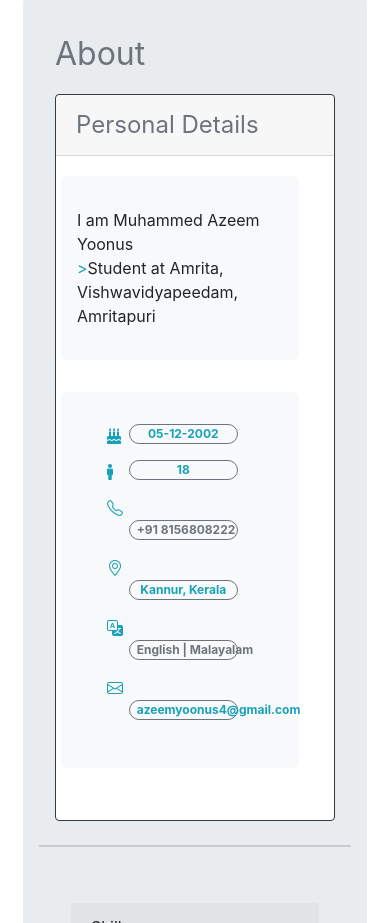
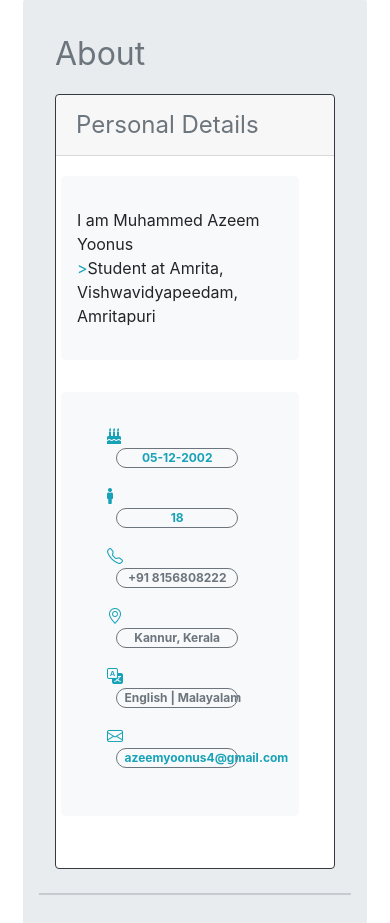
Before and after one commit to azeemyoonus/Personal_Website, a plain HTML site: page index.html in a window 390 px wide. Shown: the part 1077-2000 px from the top of the page. Drawn offline with nearby package versions, Linux system fonts and the light colour scheme.

Commit message:
update index.html
make responsive on header navbar and personal info

```diff
--- a/index.html
+++ b/index.html
@@ -28,12 +28,12 @@
   <header id="home">
     <div style="z-index: 1; position: fixed;" class="container-fluid bg-light">
       <div class="row clearfix ">
-        <div id="Home" class="col-md-9 col-lg-8 col-xl-9 col-sm-7  col-7">
+        <div id="Home" class="col-md-9 col-lg-8 col-xl-9 col-sm-7  col-6">
           <a onmouseenter='color_enter(this)' onmouseout="color_leave(this)" class=" nav-link  p-3" href="#home">
             <p class="underline" style="display:inline;  font-size: 1.3em;">Azeem Yoonus</p>
           </a>
         </div>
-        <div class="col-sm-5 col-lg-4 col-xl-3 col-md-3 col-5 ">
+        <div class="col-sm-5 col-lg-4 col-xl-3 col-md-3 col-6 ">
           <nav class="text-left  container-fluid navbar navbar-expand-lg navbar-light bg-light">
             <a class="pl-4 bulb pb-2 navbar-brand" href="#"><svg xmlns="http://www.w3.org/2000/svg" width="17"
                 height="17" fill="currentColor" class="bi bi-moon-fill" viewBox="0 0 16 16">
@@ -113,14 +113,14 @@
                 <div class=" jumbotron bg-light col-md-9 col-12 col-sm-12 text-left ">
                   <div class="col-12 col-md-12 row">
                     <div class="col-12 col-md-6  text-left">
-                      <i class='col-md-4 col-3 col-sm-4 text-info fas fa-birthday-cake'></i>
+                      <i class='col-md-4 col-2 col-sm-4 text-info fas fa-birthday-cake'></i>
 
-                      <p class="col-md-8 col-sm-8 col-9 text-info badge border border-secondary badge-pill"
+                      <p class="col-md-8 col-sm-8 col-10 text-info badge border border-secondary badge-pill"
                         style="float:right; display:inline;">05-12-2002</p>
                     </div>
                     <div class="col-12 col-md-6  text-left">
-                      <i class="col-md-4 col-sm-4  col-3 text-info fas fa-male"></i>
-                      <p class="col-md-8 col-sm-8 col-9 text-info badge border border-secondary badge-pill"
+                      <i class="col-md-4 col-sm-4  col-2 text-info fas fa-male"></i>
+                      <p class="col-md-8 col-sm-8 col-10 text-info badge border border-secondary badge-pill"
                         style="float:right; display:inline;">18</p>
                     </div>
 
@@ -130,13 +130,13 @@
                   <div class="col-12 col-md-12 row">
 
                     <div class=" col-12  col-md-12 col-lg-6 text-left">
-                      <i class='col-md-3  col-sm-4  text-info  col-3 bi bi-telephone'></i>
-                      <p class="bg-light   col-sm-8 col-md-9 col-9 text-muted  badge border border-secondary badge-pill"
+                      <i style='display: inline-block;' class='col-md-3  col-sm-4  text-info  col-2 bi bi-telephone'></i>
+                      <p class="bg-light   col-sm-8 col-md-9 col-10 text-muted  badge border border-secondary badge-pill"
                         style="float:right; display:inline;">+91 8156808222</p>
                     </div>
-                    <div class="col-12 col-md-12 col-lg-6 text-left">
-                      <i class="col-md-4 col-sm-4  text-info col-3 bi bi-geo-alt"></i>
-                      <p class="col-md-9 col-sm-8 col-9 text-info badge border border-secondary badge-pill"
+                    <div class=" col-12  col-md-12 col-lg-6 text-left">
+                      <i style='display: inline-block;' class='col-md-3  col-sm-4  text-info  col-2 bi bi-geo-alt'></i>
+                      <p class="bg-light   col-sm-8 col-md-9 col-10 text-muted  badge border border-secondary badge-pill"
                         style="float:right; display:inline;">Kannur, Kerala</p>
                     </div>
 
@@ -144,16 +144,16 @@
                   </div>
 
 
-                  <div class="col-12 col-md-12 row">
+                  <div  class="col-12 col-md-12 row">
 
                     <div class=" col-12  col-md-12 col-lg-6 text-left">
-                      <i class='col-md-3 col-sm-4 col-lg-4 text-info  col-3 bi bi-translate'></i>
-                      <p class="bg-light col-lg-8 col-sm-8 col-md-9 col-9 text-muted  badge border border-secondary badge-pill"
+                      <i style='display: inline-block;' class='col-md-2 col-sm-4  text-info  col-2 bi bi-translate'></i>
+                      <p class="bg-light  col-sm-8 col-md-10 col-10 text-muted  badge border border-secondary badge-pill"
                         style="float:right; display:inline;">English | Malayalam </p>
                     </div>
                     <div class="col-12 col-md-12 col-lg-6 text-left">
-                      <i class="col-md-3 col-sm-4 text-info col-3 bi bi-envelope"></i>
-                      <p class="col-md-9 col-lg-8 col-sm-8 col-9 text-info badge border border-secondary badge-pill"
+                      <i style='display: inline-block;' class="col-md-2 col-sm-4 text-info col-2 bi bi-envelope"></i>
+                      <p class="col-md-10  col-sm-8 col-10 text-info badge border border-secondary badge-pill"
                         style="float:right; display:inline;">azeemyoonus4@gmail.com</p>
                     </div>
                 </div>
```
